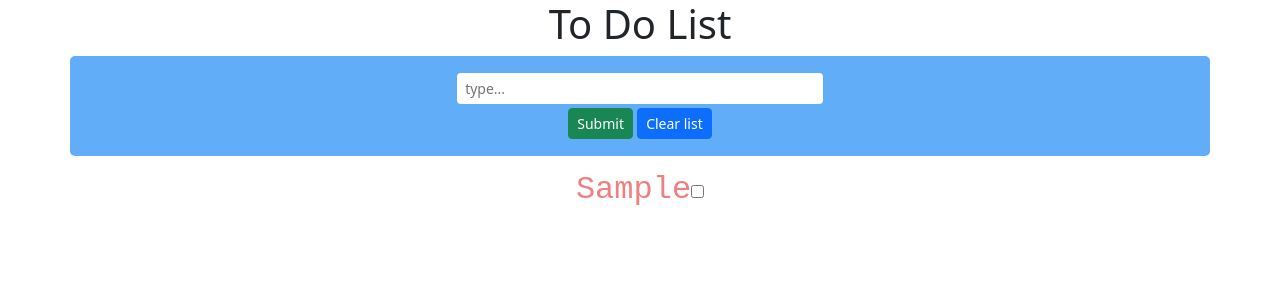
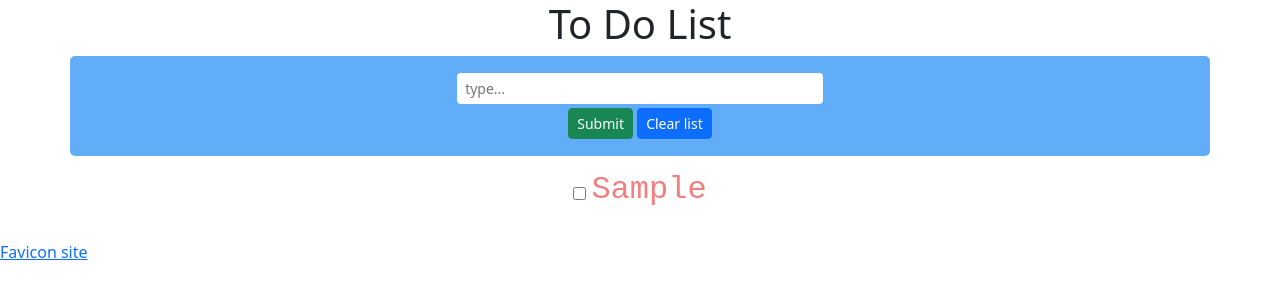
Before and after one commit to michaelr47/ToDoApp, a plain HTML site: page index.html in a window 1280 px wide. Both pictures are taken after typing "Sample" into the empty fields and a click on the button "Submit". Drawn offline with nearby package versions, Linux system fonts and the light colour scheme.

Commit message:
feat to checkbox if toggle then a line through will occur in list item

```diff
--- a/css/styles.css
+++ b/css/styles.css
@@ -17,12 +17,25 @@ section {
 }
 
 
-.list-container {
+.list-Cont {
     margin: 10px 0;
     font-family: 'Courier New', Courier, monospace;
     font-size: 2em;
     color: lightcoral;
+    display: flex;
+    justify-content: center;
+    align-items: center;
+}
+.list-Cont input {
+    margin-bottom: 10px;
+    margin-right: 5px;
 }
 input[type='text'] {
 width: 100%;
 }
+
+
+
+input:checked + p {
+    text-decoration: line-through;
+}
--- a/index.html
+++ b/index.html
@@ -6,7 +6,7 @@
     <meta name="viewport" content="width=device-width, initial-scale=1.0">
     <link rel="stylesheet" href="css/styles.css">
     <link href="https://cdn.jsdelivr.net/npm/bootstrap@5.2.1/dist/css/bootstrap.min.css" rel="stylesheet" integrity="sha384-iYQeCzEYFbKjA/T2uDLTpkwGzCiq6soy8tYaI1GyVh/UjpbCx/TYkiZhlZB6+fzT" crossorigin="anonymous">
-    <link rel="shortcut icon" href="img/favicon.ico" type="image/x-icon" />
+    <link rel="shortcut icon" href="img/todo.ico" type="image/x-icon" />
 
     <title>To Do App</title>
 </head>
@@ -16,15 +16,19 @@
         <section class="text-center d-flex justify-content-center flex-column">
             <div class="container">
                 <div class="inner-cont text-center">
-                <input type="text" id="input" class="form-control-sm border-0 mb-1">
-                <button type="submit" id="submit" class="btn btn-success btn-sm">Submit</button>
-                <button id="clear" class="btn-sm btn btn-primary">Clear list</button>
+                    <input type="text" id="input" class="form-control-sm border-0 mb-1">
+                    <button type="submit" id="submit" class="btn btn-success btn-sm">Submit</button>
+                    <button id="clear" class="btn-sm btn btn-primary">Clear list</button>
                 </div>
             </div>
 
             <div id="listContainer"></div>
+
         </section>
     </main>
+    <footer>
+        <a href="https://www.flaticon.com/free-icons/to-do-list" title="to do list icons">Favicon site</a>
+    </footer>
 <script src="js/script.js"></script>
 <script src="https://cdn.jsdelivr.net/npm/bootstrap@5.2.1/dist/js/bootstrap.bundle.min.js" integrity="sha384-u1OknCvxWvY5kfmNBILK2hRnQC3Pr17a+RTT6rIHI7NnikvbZlHgTPOOmMi466C8" crossorigin="anonymous"></script>
 
--- a/js/script.js
+++ b/js/script.js
@@ -1,23 +1,41 @@
-
 
     const inputEl = document.getElementById('input');
     const listCont = document.getElementById('listContainer');
     const submitEl = document.getElementById('submit');
     const clearEl = document.getElementById('clear');
-
-    inputEl.placeholder = 'type...';
+    const box = document.querySelectorAll('.line-checkbox');
 
     submitEl.addEventListener('click', () => {
+        if (inputEl.value === '') {
+            alert('type something to do');
+        } else {
+        // create p element
         let item = document.createElement('p');
+        // turning list item to text
         item.innerText = inputEl.value;
-        listCont.appendChild(item);
+        // blank string after submitting
         inputEl.value = '';
-        listCont.className = 'list-container';
+        // appending checkbox to every list item
+        inputEl.placeholder = 'type...';
         let checkbox = document.createElement('input');
         checkbox.type = 'checkbox';
-        item.appendChild(checkbox);
+
+        //create new div element
+        let div = document.createElement('div');
+        div.appendChild(checkbox);
+        div.appendChild(item);
+        listCont.appendChild(div);
+        div.className = 'list-Cont';
+        checkbox.className = 'line-checkbox';
+        }
 
     });
+
+    // clears list after toggling
     clearEl.addEventListener('click', () => {
-        listCont.innerHTML = '';
+        let itemCont = document.getElementsByClassName('list-Cont');
+        for (const item of itemCont) {
+            item.innerHTML = '';
+        }
+
     })
```
Also changed, not shown: img/favicon.ico (deleted), img/todo.ico (added).
